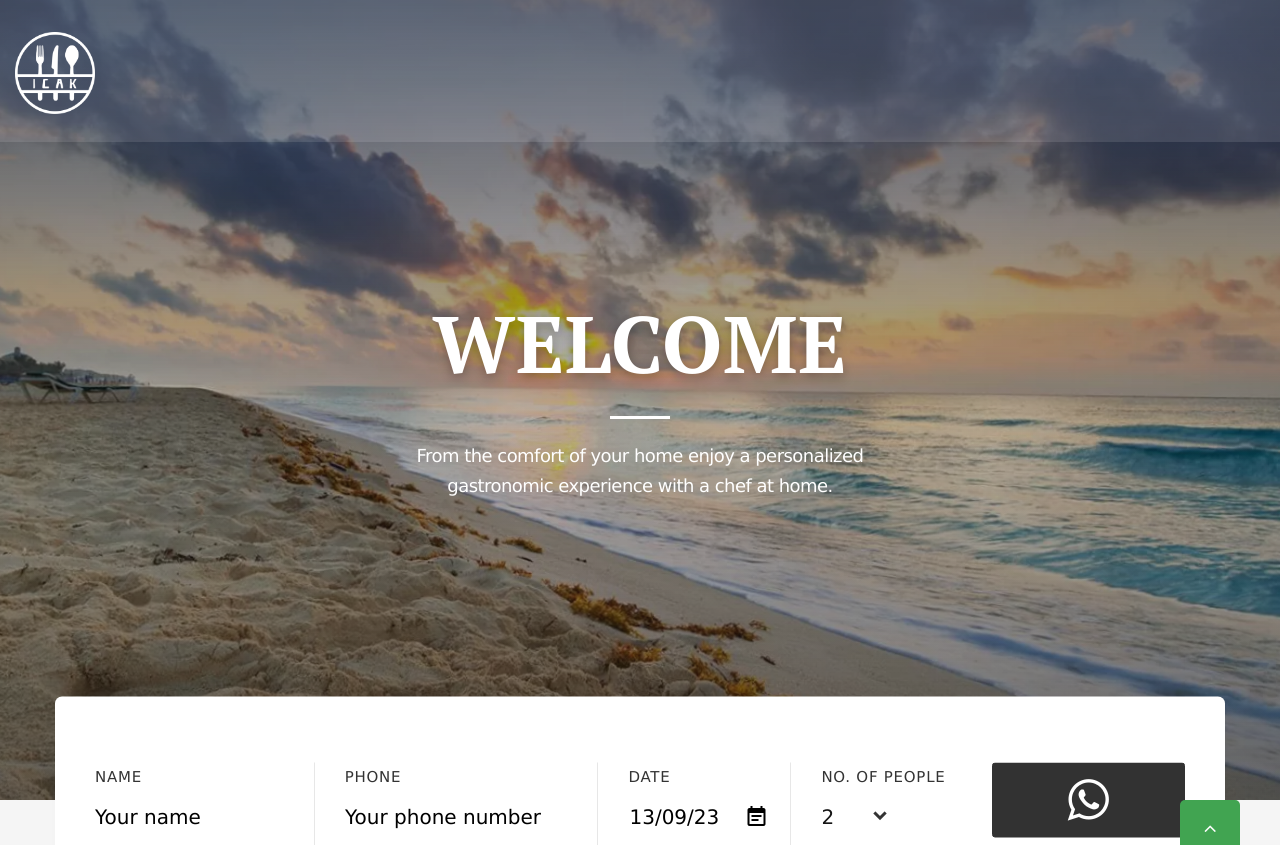
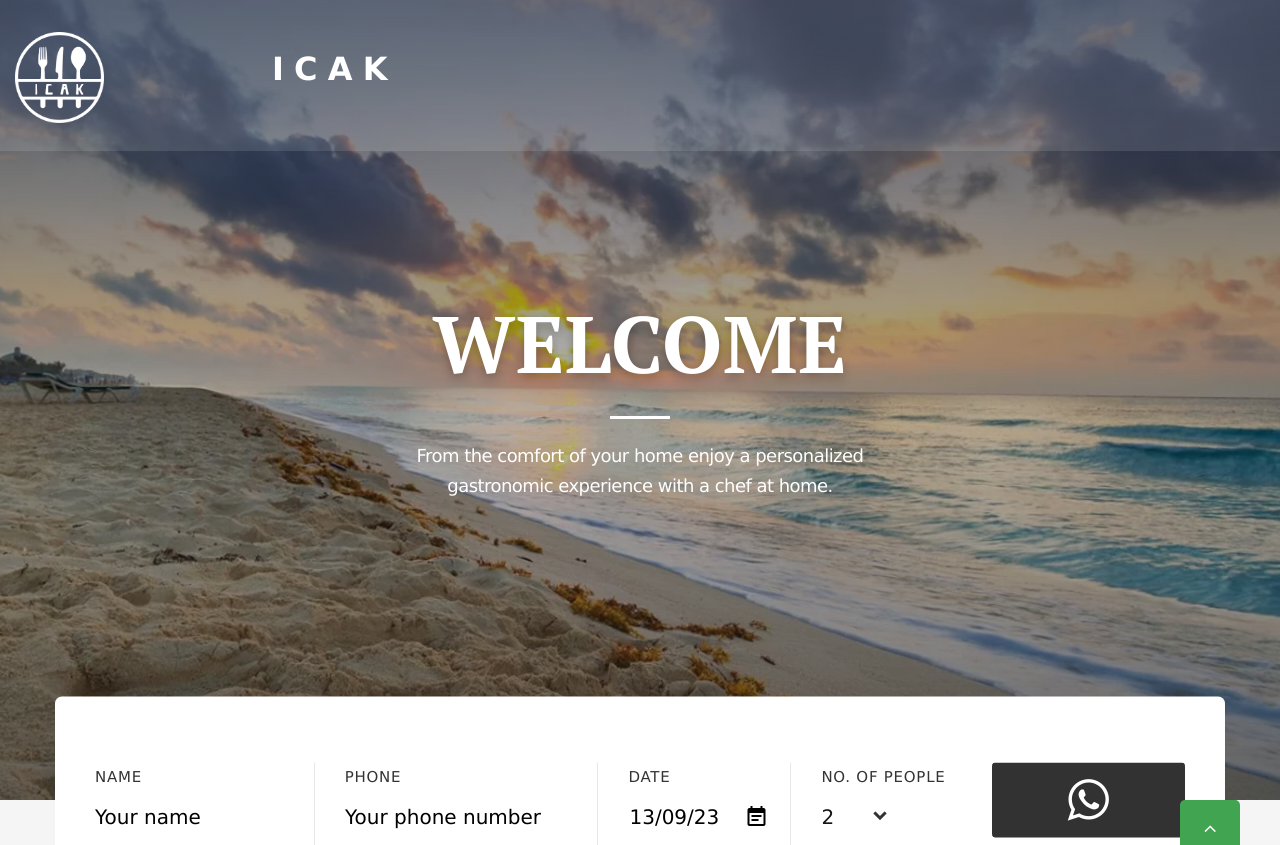
Before and after one commit to angelcr87/coronel-chef.github.io, a website: page index.html in a window 1280 px wide. Shown: the top 845 px of the page. Drawn offline with Linux system fonts and the light colour scheme.

Commit message:
palabraicak en el header

```diff
--- a/index.html
+++ b/index.html
@@ -64,7 +64,7 @@
                 <button class="rd-navbar-toggle" data-rd-navbar-toggle=".rd-navbar-nav-wrap"><span></span></button>
                 <!-- RD Navbar Brand-->
                 <!-- <div class="rd-navbar-brand"><a href="index.html"><img class="brand-logo-light" src="images/villa-sol-y-luna-transparente_logo-horizontal-blanco.png" alt="" width="140" height="57" srcset="images/villa-sol-y-luna-transparente_logo-horizontal-blanco.png 2x"/></a></div> -->
-                <div class="rd-navbar-brand"><img  class="brand-logo-light logo-header" src="images/logo blanco.png" alt="" srcset="images/logo negro.png"/></div>
+                <div class="rd-navbar-brand"><img  class="brand-logo-light logo-header" src="images/logo blanco.png" alt="" srcset="images/logo negro.png"/><span style="margin-left: 15%; color: white; font-weight: bold; font-size: 2rem;">I C A K</span> </div>
               </div>
               <div class="rd-navbar-main-element">
                 <div class="rd-navbar-nav-wrap">
```
